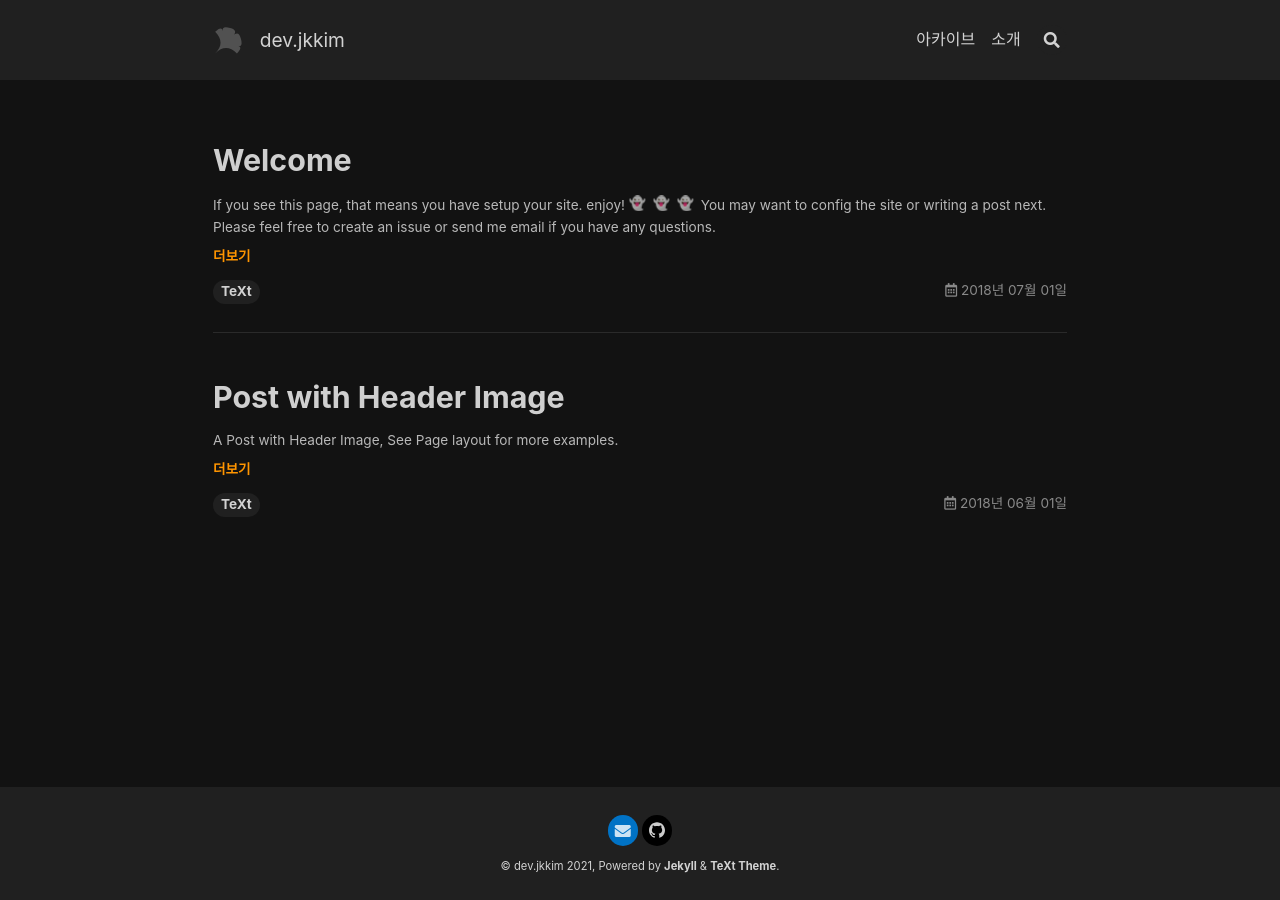
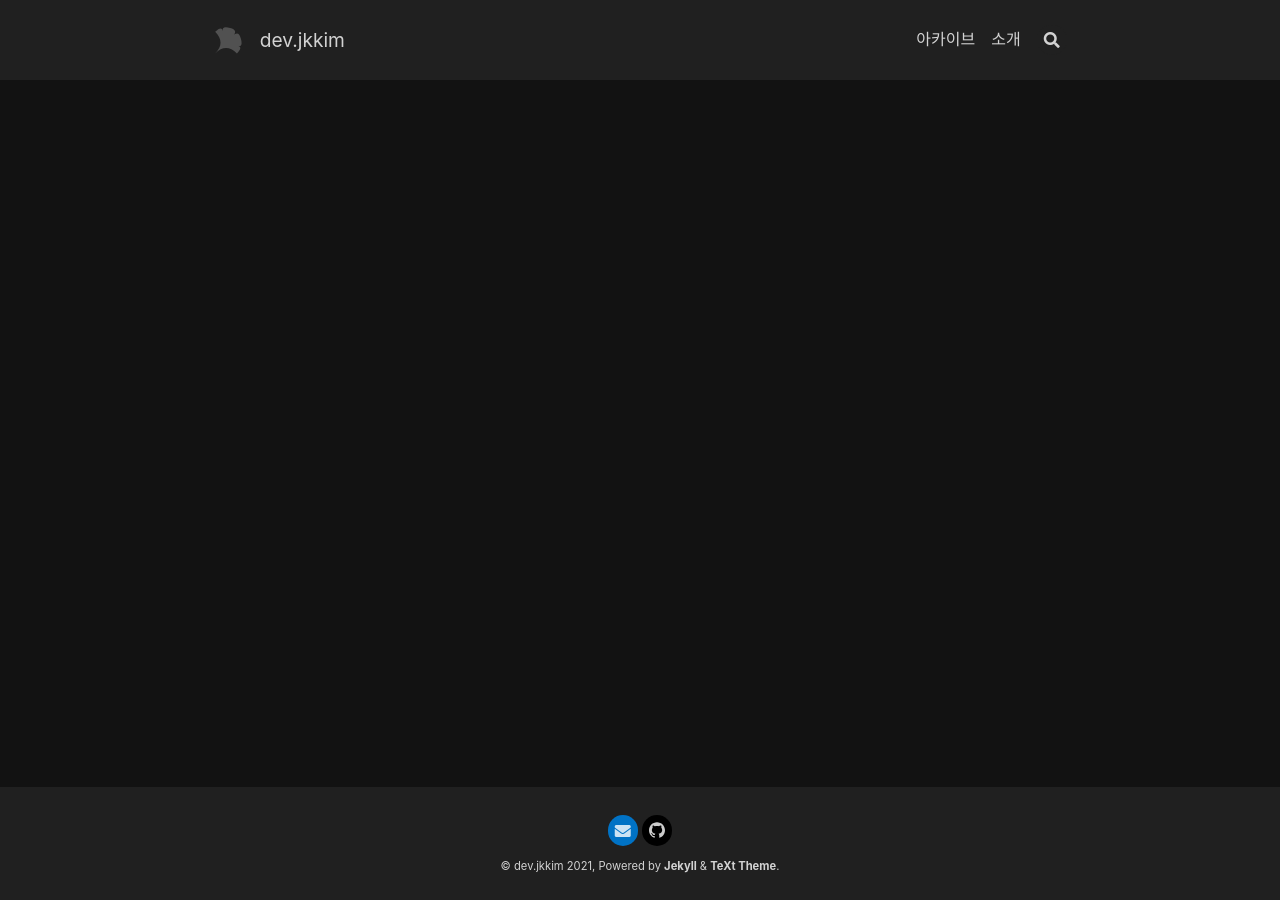
Before and after one commit to jkay-kim/jkay-kim.github.io, a Jekyll site: the page built from index.html, in a window 1280 px wide. Built offline with Jekyll 4.4.1, drawn with Linux system fonts in a browser that asks for light colours; nearby versions of some CDN libraries; emoji names are drawn with the system emoji font; the list of posts is cut into pages by our own code.

```diff
--- a/_config.yml
+++ b/_config.yml
@@ -27,7 +27,7 @@ description: an iOS developer # this means to ignore newlines until "Language &
 ## => Language and Timezone
 ##############################
 lang: ko # the language of your site, default as "en"
-timezone: KR # see https://en.wikipedia.org/wiki/List_of_tz_database_time_zones for the available values
+timezone: Asia/Seoul # see https://en.wikipedia.org/wiki/List_of_tz_database_time_zones for the available values
 
 
 ## => Author and Social
@@ -119,7 +119,7 @@ sharing:
 comments:
   provider: false # false (default), "disqus", "gitalk", "valine", "custom"
 
-  ## Disqus
+  ## ˝˝˝˝
   disqus:
     shortname: # the Disqus shortname for the site
 
--- a/_posts/2018-06-01-header-image.md
+++ /dev/null
@@ -1,12 +0,0 @@
----
-title: Post with Header Image
-tags: TeXt
-article_header:
-  type: cover
-  image:
-    src: /screenshot.jpg
----
-
-A Post with Header Image, See [Page layout](https://tianqi.name/jekyll-TeXt-theme/samples.html#page-layout) for more examples.
-
-<!--more-->
--- a/_posts/2018-07-01-welcome.md
+++ /dev/null
@@ -1,16 +0,0 @@
----
-title: Welcome
-tags: TeXt
----
-
-If you see this page, that means you have setup your site. enjoy! :ghost: :ghost: :ghost:
-
-You may want to [config the site](https://tianqi.name/jekyll-TeXt-theme/docs/en/configuration) or [writing a post](https://tianqi.name/jekyll-TeXt-theme/docs/en/writing-posts) next. Please feel free to [create an issue](https://github.com/kitian616/jekyll-TeXt-theme/issues) or [send me email](mailto:kitian616@outlook.com) if you have any questions.
-
-<!--more-->
-
----
-
-If you like TeXt, don't forget to give me a star. :star2:
-
-[![Star This Project](https://img.shields.io/github/stars/kitian616/jekyll-TeXt-theme.svg?label=Stars&style=social)](https://github.com/kitian616/jekyll-TeXt-theme/)
```
Also changed, not shown: screenshot.jpg (deleted).
